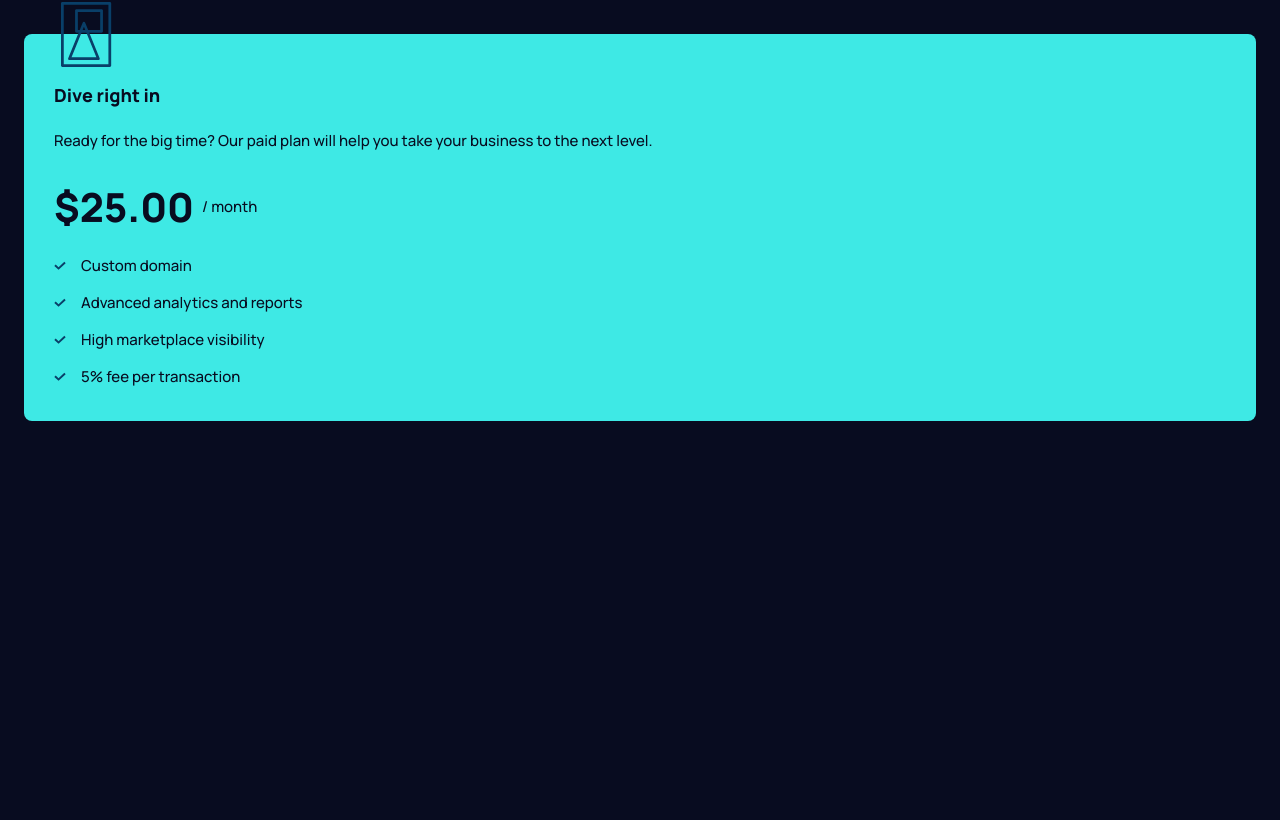
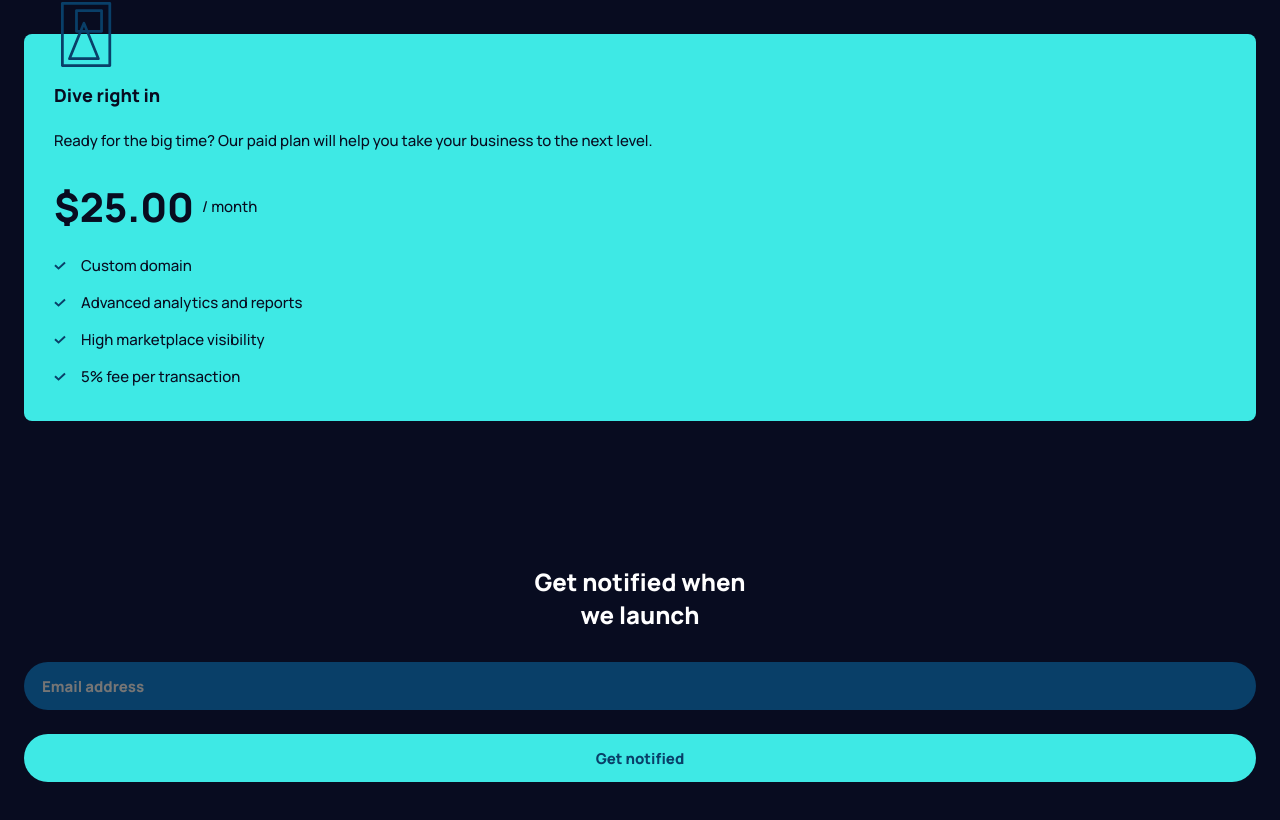
Before and after one commit to Oleksandr-Berd/maker-pre-launch, a React (Create React App) app: page / in a window 1280 px wide. Shown: the part 2394-3214 px from the top of the page. Before the commit the page ends 2959 px from the top, so only its background shows below. Built offline with nearby package versions, Linux system fonts and the light colour scheme.

Commit message:
mark up for form is done

```diff
--- a/src/App.tsx
+++ b/src/App.tsx
@@ -1,5 +1,6 @@
 import About from "./components/About/About";
 import Intro from "./components/Intro/Intro";
+import NotifiedForm from "./components/NotifiedForm/NotifiedForm";
 import Proposition from "./components/Proposition/Proposition";
 import Header from "./layouts/Header/Header";
 
@@ -10,6 +11,7 @@ function App() {
       <Intro/>
       <About/>
       <Proposition/>
+      <NotifiedForm/>
     </main>
   );
 }
--- /dev/null
+++ b/src/components/NotifiedForm/NotifiedForm.tsx
@@ -0,0 +1,15 @@
+import * as SC from "./NotifiedFormStyled"
+
+const NotifiedForm = () => {
+    return (
+      <SC.GeneralWrapper>
+        <SC.Title>Get notified when we launch</SC.Title>
+        <SC.FormStyled>
+            <SC.InputStyled type="text" placeholder="Email address"/>
+            <SC.SubmitButton>Get notified</SC.SubmitButton>
+        </SC.FormStyled>
+      </SC.GeneralWrapper>
+    );
+}
+
+export default NotifiedForm;
--- /dev/null
+++ b/src/components/NotifiedForm/NotifiedFormStyled.ts
@@ -0,0 +1,61 @@
+import styled from "@emotion/styled";
+
+export const GeneralWrapper = styled.div`
+padding-bottom: 164px;
+padding-left: 24px;
+padding-right: 24px;
+
+text-align: center;
+`
+
+export const Title = styled.h3`
+width: 220px;
+
+margin-bottom: 31px;
+margin-left: auto;
+margin-right: auto;
+
+font-size: 24px;
+`
+
+export const FormStyled = styled.form`
+display: flex;
+flex-direction: column;
+`
+
+export const InputStyled = styled.input`
+  padding-top: 12px;
+  padding-bottom: 11px;
+  padding-left: 18px;
+
+  margin-bottom: 24px;
+
+  background-color: #093f68;
+  color: #fff;
+
+  font-family: "ManropeBold";
+  font-size: 15px;
+  line-height: 1.67;
+
+  border: none;
+  border-radius: 24px;
+
+  &:focus {
+    outline: none;
+  }
+`;
+
+export const SubmitButton = styled.button`
+  padding-top: 12px;
+  padding-bottom: 11px;
+
+  color: #093f68;
+  background-color: #3ee9e5;
+
+  font-family: "ManropeBold";
+  font-size: 15px;
+  line-height: 1.67;
+
+  border: none;
+  border-radius: 24px;
+`;
```
